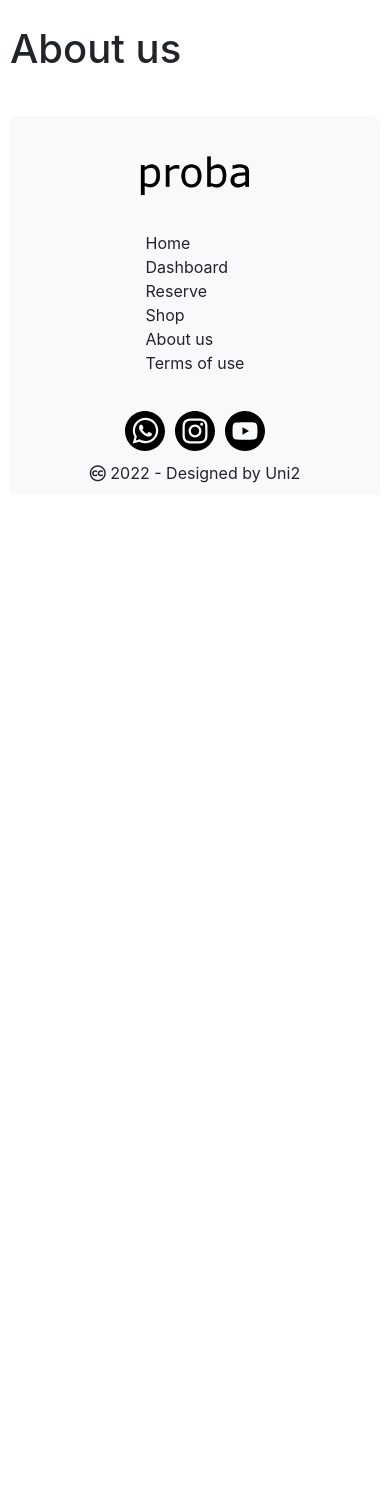
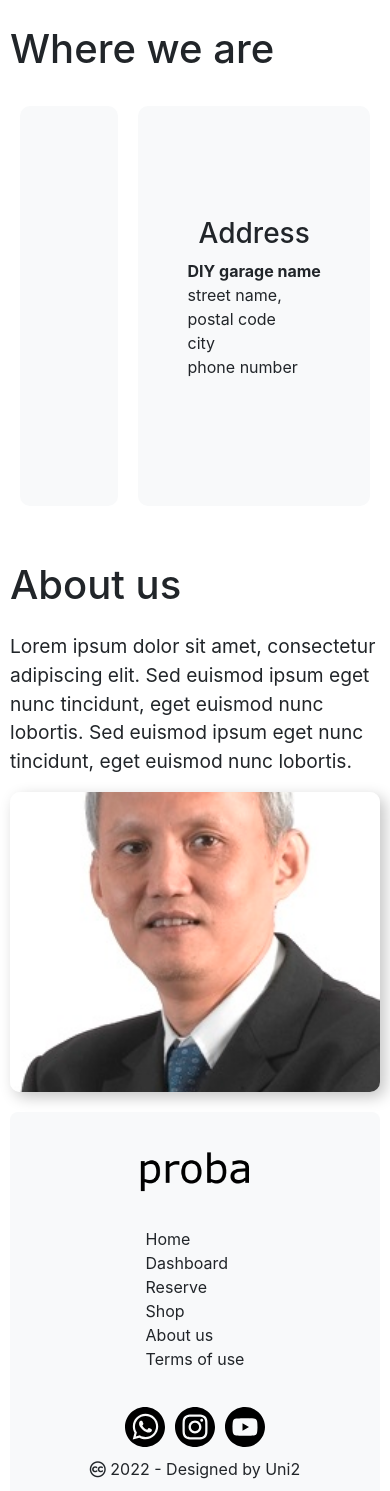
Before and after one commit to alberdijon/UNI2-DIY-garage, a PHP site: page /about.php in a window 390 px wide. Shown: the part 60-1551 px from the top of the page. Before the commit the page ends 844 px from the top, so only its background shows below. Run offline with PHP 8.4, Linux system fonts and the light colour scheme; some libraries are stand-ins or nearby versions.

Commit message:
website info layout

```diff
--- a/website/about.php
+++ b/website/about.php
@@ -5,12 +5,42 @@
         <link rel="stylesheet" href="styles.css" />
 	</head>
 	<body>
+		<?php session_start();?>
 		<div class="main">
-		<?php include ("./elements/navbar.php"); ?>
-        <div class="space"></div>
-			<h1 class="title">About us</h1>
-
-		<?php include ("./elements/footer.html"); ?>
+			<?php include ("./elements/navbar.php"); ?>
+				<div class="space"></div>
+				<h1 class="title">Where we are</h1>
+				<div class="location">
+					<div class="map">
+						<!-- THE IFRAME WILL GO HERE -->
+					</div>
+					<div class="address">
+						<h3>Address</h3>
+						<p>
+							<strong>DIY garage name</strong>
+							<br>
+							street name,
+							<br>
+							postal code
+							<br>
+							city
+							<br>
+							phone number
+						</p>
+					</div>
+				</div>
+				<div class="spacel"></div>
+				<h1 class="title">About us</h1>
+				<div class="maincontent">
+					<p>
+						Lorem ipsum dolor sit amet, consectetur adipiscing elit.
+						Sed euismod ipsum eget nunc tincidunt, eget euismod nunc lobortis.
+						Sed euismod ipsum eget nunc tincidunt, eget euismod nunc lobortis.
+					</p>
+					<!-- Put the garage's images or something here -->
+					<img src="./images/sample.jpg" />
+				</div>
+			<?php include ("./elements/footer.html"); ?>
 		</div>
 	</body>
 </html>
--- a/website/styles.css
+++ b/website/styles.css
@@ -1,6 +1,10 @@
 body {
 	left: 0;
 	top: 0;
+}
+
+img {
+	object-fit: cover;
 }
 
 .flexv {
@@ -45,6 +49,29 @@
 	left: 50%;
 	transform: translate(-50%, -50%);
 	color: rgb(255, 255, 255);
+}
+
+.maincontent {
+	display: flex;
+	flex-direction: row;
+	justify-content: space-around;
+	/* background-color: red; */
+	padding: 0;
+}
+
+.maincontent > p {
+	word-break: break-word;
+	padding: 0;
+	width: 75%;
+	font-size: larger;
+}
+
+.maincontent > img {
+	width: 25%;
+	align-self: center;
+	height: 225px;
+	border-radius: 10px;
+	box-shadow: 5px 5px 15px rgb(197, 197, 197);
 }
 
 /*SIGN UP / LOGIN*/
@@ -325,6 +352,33 @@
 	flex-grow: 1;
 }
 
+/*About*/
+
+.location {
+	width: 100%;
+	display: flex;
+	flex-direction: row;
+}
+
+.map {
+	flex-grow: 1;
+	margin: 10px;
+	background-color: #f8f9fa;
+	border-radius: 10px;
+}
+
+.address {
+	flex-grow: 1;
+	margin: 10px;
+	background-color: #f8f9fa;
+	border-radius: 10px;
+	height: 400px;
+	display: flex;
+	flex-direction: column;
+	align-items: center;
+	justify-content: center;
+}
+
 /*RESPONSIVE*/
 
 @media (max-width: 1000px) {
@@ -350,6 +404,17 @@
 		height: 700px;
 		width: 400px;
 		margin: 0px;
+	}
+
+	/*Main content*/
+
+	.maincontent > p {
+		width: 65%;
+	}
+
+	.maincontent > img {
+		width: 35%;
+		height: 250px;
 	}
 }
 
@@ -381,6 +446,20 @@
 	.drow {
 		flex-direction: column;
 	}
+
+	/*Main content*/
+	.maincontent {
+		flex-direction: column;
+	}
+
+	.maincontent > p {
+		width: 100%;
+	}
+
+	.maincontent > img {
+		width: 100%;
+		height: 300px;
+	}
 }
 
 @media (max-width: 600px) {
```
Also changed, not shown: website/backend/login.php (+0 -8 lines), website/index.php (+20 -2 lines), website/reserve.php (+28 -2 lines), website/images/sample.jpg (added).
